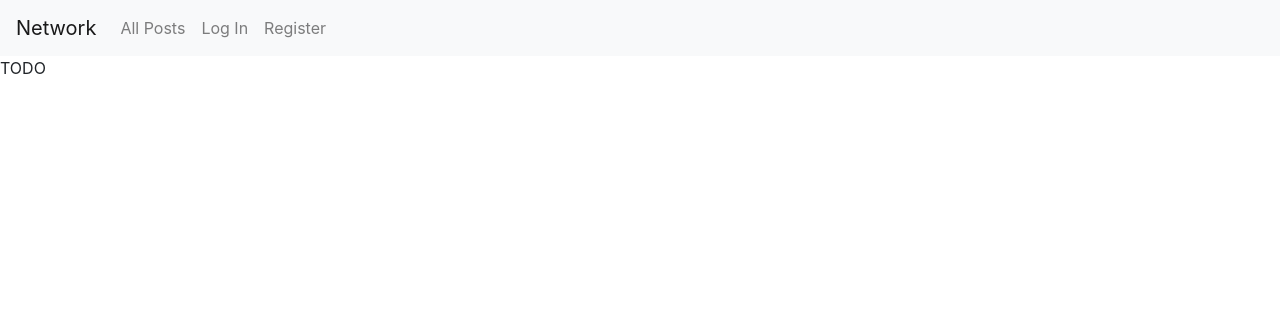
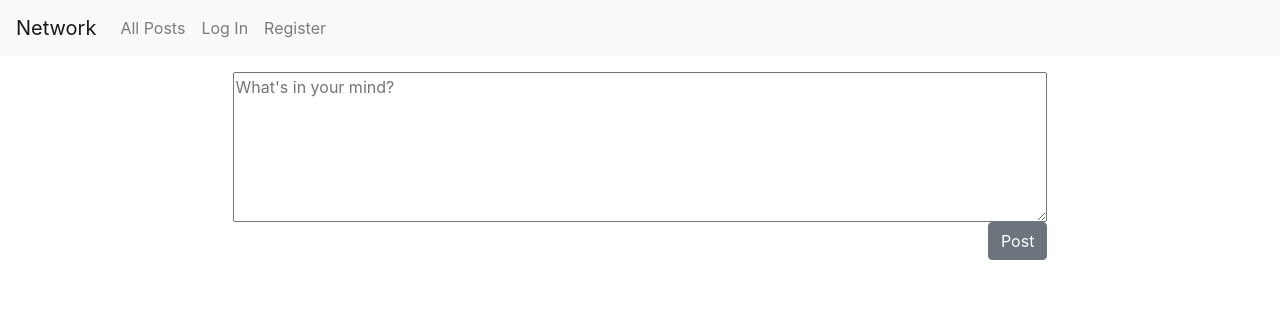
Before and after one commit to arthurpolice/CS50W, a Django app: page / in a window 1280 px wide. Shown: the top 316 px of the page. Run offline with Django 3.2, Linux system fonts and the light colour scheme; some libraries are stand-ins or nearby versions.

Commit message:
Post route done.

```diff
--- /dev/null
+++ b/project4/network/static/network/network.js
@@ -0,0 +1,25 @@
+// Set up the default view
+document.addEventListener("DOMContentLoaded", () => {
+  log_post()
+})
+
+function log_post() {
+  let post_btn = document.querySelector('#post-btn');
+  let csrftoken = document.querySelector('[name=csrfmiddlewaretoken]').value;
+  let content = document.querySelector('#post-input');
+  let image_url = document.querySelector('#image-input');
+  post_btn.addEventListener('click', () => {
+    fetch("/logpost", {
+      method: "POST",
+      body: JSON.stringify({
+        content: content.value,
+        image_url: image_url.value
+      }),
+      headers: {'X-CSRFToken': csrftoken},
+      mode: 'same-origin'
+    })
+    content.value = "";
+    image_url.value = "";
+    console.log("meep")
+  })
+}
--- a/project4/network/static/network/styles.css
+++ b/project4/network/static/network/styles.css
@@ -0,0 +1,39 @@
+.body {
+  display: flex;
+  align-items: center;
+  flex-direction: column;
+}
+
+.view {
+  width: 66vw;
+}
+
+.container {
+  display: flex;
+  align-items: center;
+  flex-direction: column;
+}
+
+#input-area {
+  margin-top: 2vh;
+}
+
+#post-input {
+  width: 100%;
+  min-height: 150px;
+}
+
+#image-input {
+  width: 100%;
+  margin-top: 1vh;
+}
+
+.input-area-item {
+  display: flex;
+  width: 100%;
+  justify-content: right;
+}
+
+.hidden {
+  display: none;
+}
--- a/project4/network/templates/network/index.html
+++ b/project4/network/templates/network/index.html
@@ -1,5 +1,31 @@
 {% extends "network/layout.html" %}
+{% load static %}
 
 {% block body %}
-    TODO
+    <div id="feed-view" class="view">
+        <div id="input-area" class="container">
+            <div class="input-area-item">
+                {% csrf_token %}
+                <textarea id="post-input" placeholder="What's in your mind?"></textarea>
+            </div>
+            <div class="input-area-item hidden">
+                <input type="text" id="image-input" placeholder="Your image URL">
+            </div>
+            <div class="input-area-item">
+                <button class="btn btn-secondary" id="post-btn">Post</button>
+            </div>
+            <div id="feed" class="container"></div>
+        </div>
+    </div>
+    <div id="profile-view" class="view">
+        <div id="profile-info"></div>
+        <div id="profile-posts"></div>
+    </div>
+    <div id="follower-list-view" class="view">
+        <div id="follower-list"></div>
+    </div>
+    <div id="settings-view" class="view">
+        <div id="settings"></div>
+    </div>
+    <script src="{% static 'network/network.js' %}"></script>
 {% endblock %}
--- a/project4/network/urls.py
+++ b/project4/network/urls.py
@@ -7,5 +7,6 @@ urlpatterns = [
     path("", views.index, name="index"),
     path("login", views.login_view, name="login"),
     path("logout", views.logout_view, name="logout"),
-    path("register", views.register, name="register")
+    path("register", views.register, name="register"),
+    path("logpost", views.log_post, name="log_post")
 ]
--- a/project4/network/views.py
+++ b/project4/network/views.py
@@ -1,8 +1,11 @@
+import json
 from django.contrib.auth import authenticate, login, logout
+from django.contrib.auth.decorators import login_required
 from django.db import IntegrityError
-from django.http import HttpResponse, HttpResponseRedirect
+from django.http import HttpResponse, HttpResponseRedirect, JsonResponse
 from django.shortcuts import render
 from django.urls import reverse
+from .models import Post, Comment, PostLike, CommentLike, User, ReplySection, Follower
 
 from .models import User
 
@@ -61,3 +64,22 @@ def register(request):
         return HttpResponseRedirect(reverse("index"))
     else:
         return render(request, "network/register.html")
+
+@login_required
+def log_post(request):
+
+    if request.method != "POST":
+        return JsonResponse({"error": "POST request required."}, status=400)
+    data = json.loads(request.body)
+    user = request.user
+    content = data.get("content", "")
+    image_url = data.get("picture", "")
+
+    post = Post(
+        user=user,
+        content=content,
+        image_url=image_url
+    )
+
+    post.save()
+    return JsonResponse({"message": "Post logged successfully."}, status=201)
```
Also changed, not shown: project4/network/models.py (+5 -4 lines), project4/db.sqlite (added), project4/db.sqlite3, project4/network/migrations/0001_initial.py, project4/network/migrations/0002_comment_post_replysection_postlike_follower_and_more.py (deleted).
